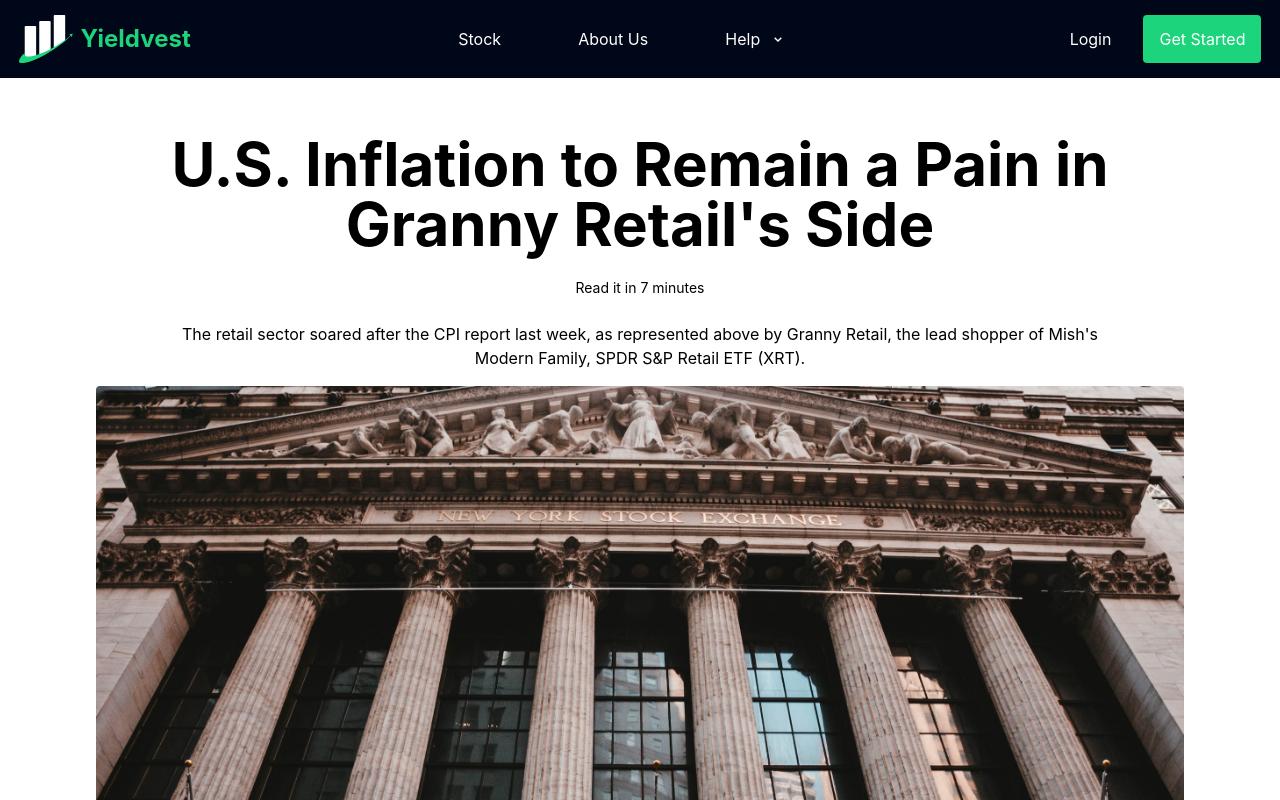
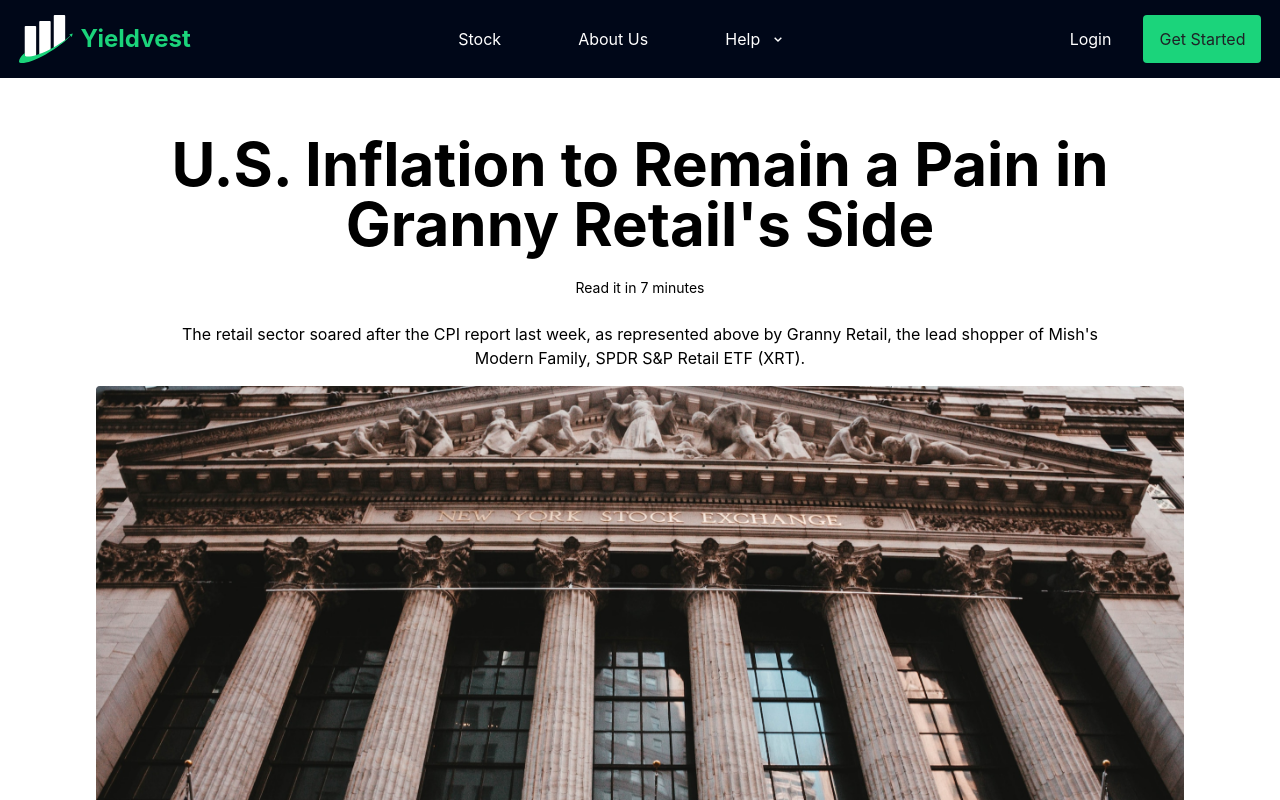
Before and after one commit to workshopapps/investment.web, a React (Create React App) app in the folder frontend/: page /articles in a window 1280 px wide. Shown: the top 800 px of the page. Built offline with nearby package versions, Linux system fonts and the light colour scheme; no server answers.

Commit message:
changed get started nav button color from white to #1F2226

```diff
--- a/frontend/src/components/Nav/Nav.jsx
+++ b/frontend/src/components/Nav/Nav.jsx
@@ -26,8 +26,7 @@ const Nav = ({ openMenu, user }) => {
         background: `#1BD47B`,
         padding: '12px 16px',
         border: 'none',
-        display: 'inline-block',
-        color: `white`
+        display: 'inline-block'
     };
 
     const navigate = useNavigate();
@@ -47,12 +46,12 @@ const Nav = ({ openMenu, user }) => {
                 {!isLoggedIn && (
                     <div className=" justify-between items-center gap-4 nav-btns hidden md:flex">
                         <Link to="/login">
-                            <button type="button" style={loginStyle} className="rounded">
+                            <button type="button" style={loginStyle} className="rounded text-white">
                                 Login
                             </button>
                         </Link>
                         <Link to="/signup">
-                            <button type="button" style={btnStyle} className="rounded">
+                            <button type="button" style={btnStyle} className="rounded text-[#1F2226] font-[400]">
                                 Get Started
                             </button>
                         </Link>
```
